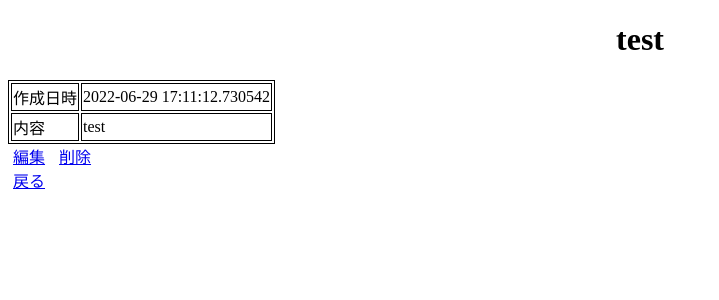
After one commit to oomoritakuma/Flaskblog, a Flask app: page /1/view in a window 1280 px wide. The commit adds this page. Shown: the top 300 px of the page, without its empty margins (0-719 px from the left). Run offline with Flask 2, Linux system fonts and the light colour scheme; data comes from the database, SQL or seed files in the repository; both versions use the stored data as it was after the commit.

Commit message:
05/25kadai

```diff
--- a/app.py
+++ b/app.py
@@ -61,5 +61,13 @@ def delete(id):
     db.session.commit()
     return redirect("/")
 
+
+@app.route("/<int:id>/view",methods=["GET"])
+def view(id):
+    post = Post.query.get(id)
+    return render_template("view.html",post=post)
+
+
+
 if __name__ == '__main__':
     app.run(debug=True)
--- a/templates/base.html
+++ b/templates/base.html
@@ -3,9 +3,33 @@
 <head>
 	<meta charset="UTF-8" />
 	<title>Flaskblog</title>
+	<style>
+		h1 ,h2{
+			text-align: center;
+		}
+		li{
+			font-size: 27px;
+		}
+		#newCreate{
+			text-align: center;
+			position:fixed;
+			right: 50px;
+			bottom: 50px;
+			padding: 30px 10px;
+			width:70px;
+			height:30px;
+			border: solid 1px;
+			border-radius: 45px;
+		}
+		table,td{
+			border: solid 1px;
+		}
+		a{
+			margin:5px;
+		}
+	</style>
 </head>
 <body>
 	{% block content %} {% endblock %}
-	<h4>テンプレート</h4>
 </body>
 </html>
--- /dev/null
+++ b/templates/view.html
@@ -0,0 +1,20 @@
+{% extends "base.html" %}
+{% block content %}
+<h1>{{post.title}}</h1>
+<article>
+    <table>
+        <tr>
+            <td>作成日時</td>
+            <td>{{post.created_at}}</td>
+        </tr>
+        <tr>
+            <td>内容</td>
+            <td>{{post.body}}</td>
+        </tr>
+    </table>
+    <a href="/{{post.id}}/update" role="button">編集</a>
+    <a href="/{{post.id}}/delete" role="button">削除</a>
+</article>
+
+<a href="{{url_for('index')}}">戻る</a>
+{% endblock %}
```
Also changed, not shown: templates/index.html (+5 -10 lines), blog.db.
